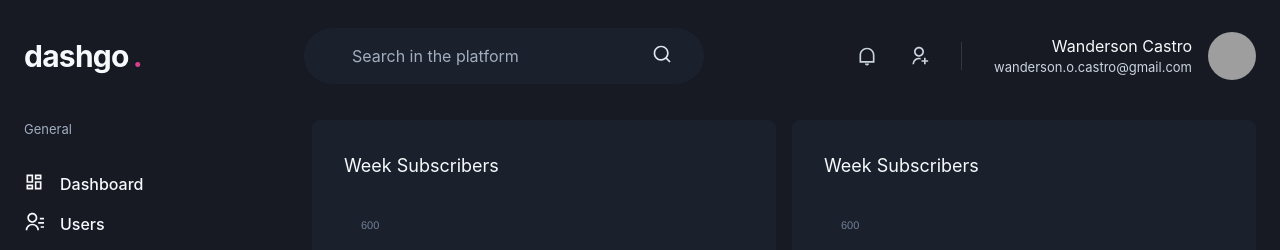
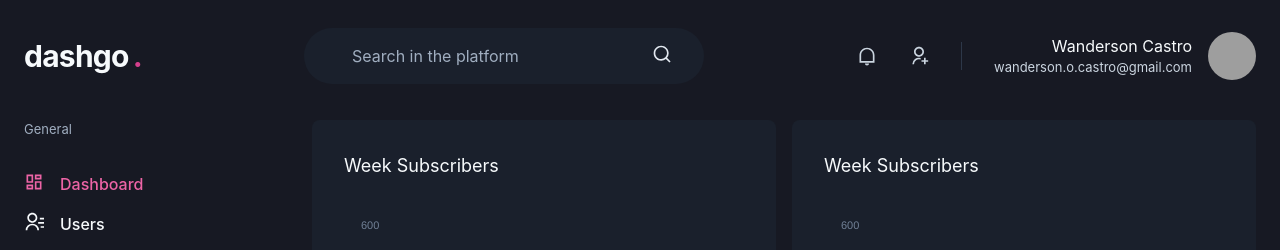
Before and after one commit to wandersonce/Dashboard, a Next.js app: page /dashboard in a window 1280 px wide. Shown: the top 250 px of the page. Built offline with nearby package versions, Linux system fonts and the light colour scheme; grey boxes are pictures that could not be loaded.

Commit message:
Adjusting Links and adding active link checking

```diff
--- /dev/null
+++ b/src/components/ActiveLink.tsx
@@ -0,0 +1,32 @@
+import Link , {LinkProps} from 'next/link'
+import { useRouter } from 'next/router';
+import React, { cloneElement, ReactElement } from 'react'
+
+interface ActiveLinkProps extends LinkProps{
+  children: ReactElement;
+  shouldMatchExactHref?: boolean;
+}
+
+export default function ActiveLink({children,shouldMatchExactHref = false,...rest} : ActiveLinkProps) {
+  const { asPath} = useRouter()
+  let isActive = false;
+
+  if(shouldMatchExactHref && (asPath === rest.href || asPath === rest.as)){
+    isActive = true;
+  }
+
+  if(!shouldMatchExactHref &&
+    (asPath.startsWith(String(rest.href)) ||
+    asPath.startsWith(String(rest.as))
+    )){
+      isActive =true;
+    }
+
+  return (
+    <Link {...rest}>
+      {cloneElement(children, {
+        color: isActive ? 'pink.400' : 'gray.50'
+      })}
+    </Link>
+  )
+}
--- a/src/components/Sidebar/NavLink.tsx
+++ b/src/components/Sidebar/NavLink.tsx
@@ -1,6 +1,6 @@
 import React, { ElementType } from 'react';
 import {Link as ChakraLink, Icon, Text, LinkProps as ChakraLinkProps} from "@chakra-ui/react";
-import  Link from 'next/link';
+import ActiveLink from '../ActiveLink';
 
 
 interface NavLinkProps extends ChakraLinkProps{
@@ -11,11 +11,11 @@
 
 export default function NavLink({icon,href, children, ...rest} : NavLinkProps) {
   return (
-    <Link href={href} passHref>
+    <ActiveLink href={href} passHref>
       <ChakraLink display="flex" align="center" {...rest}>
         <Icon as={icon} font-size="20" />
         <Text ml="4" fontWeight="medium">{children}</Text>
       </ChakraLink>
-    </Link>
+    </ActiveLink>
   )
 }
--- a/src/components/Sidebar/SidebarNav.tsx
+++ b/src/components/Sidebar/SidebarNav.tsx
@@ -8,7 +8,7 @@
   return (
     <Stack spacing="12" align="flex-start">
     <NavSection title="General">
-        <NavLink icon={RiDashboardLine} href="/" >Dashboard</NavLink>
+        <NavLink icon={RiDashboardLine} href="/dashboard" >Dashboard</NavLink>
         <NavLink icon={RiContactsLine} href="/users">Users</NavLink>
     </NavSection>
     <NavSection title="Automation">
--- a/src/pages/users/create.tsx
+++ b/src/pages/users/create.tsx
@@ -3,6 +3,7 @@
 import Sidebar from '../../components/Sidebar'
 import Input from '../../components/Form/Input'
 import Header from '../../components/Header'
+import Link from 'next/link'
 
 
 export default function CreateUser() {
@@ -32,7 +33,9 @@
 
           <Flex mt="8" justify="flex-end">
               <HStack spacing="4">
-                <Button colorScheme="whiteAlpha">Cancel</Button>
+              <Link href="/users" passHref>
+                <Button as="a" colorScheme="whiteAlpha">Cancel</Button>
+              </Link>
                 <Button colorScheme="pink">Save</Button>
               </HStack>
             </Flex>
--- a/src/pages/users/index.tsx
+++ b/src/pages/users/index.tsx
@@ -4,6 +4,7 @@
 import Sidebar from '../../components/Sidebar'
 import Pagination from '../../components/Pagination'
 import Header from '../../components/Header'
+import Link from 'next/link'
 
 
 export default function UserList() {
@@ -23,9 +24,11 @@
             <Heading size="lg" fontWeight="normal">
               Users
             </Heading>
+            <Link href="/users/create" passHref>
               <Button as="a" size="sm" fontSize="sm" colorScheme="pink" leftIcon={<Icon as={RiAddLine} fontSize="20" />}>
                 Add New
               </Button>
+            </Link>
           </Flex>
 
           <Table colorScheme="whiteAlpha">
```
